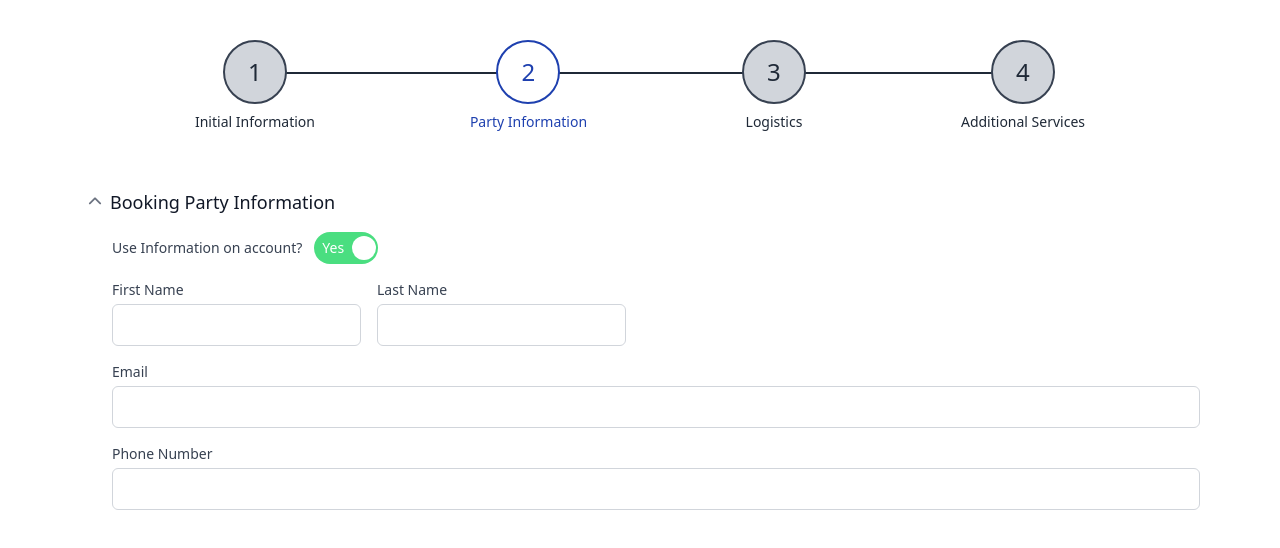
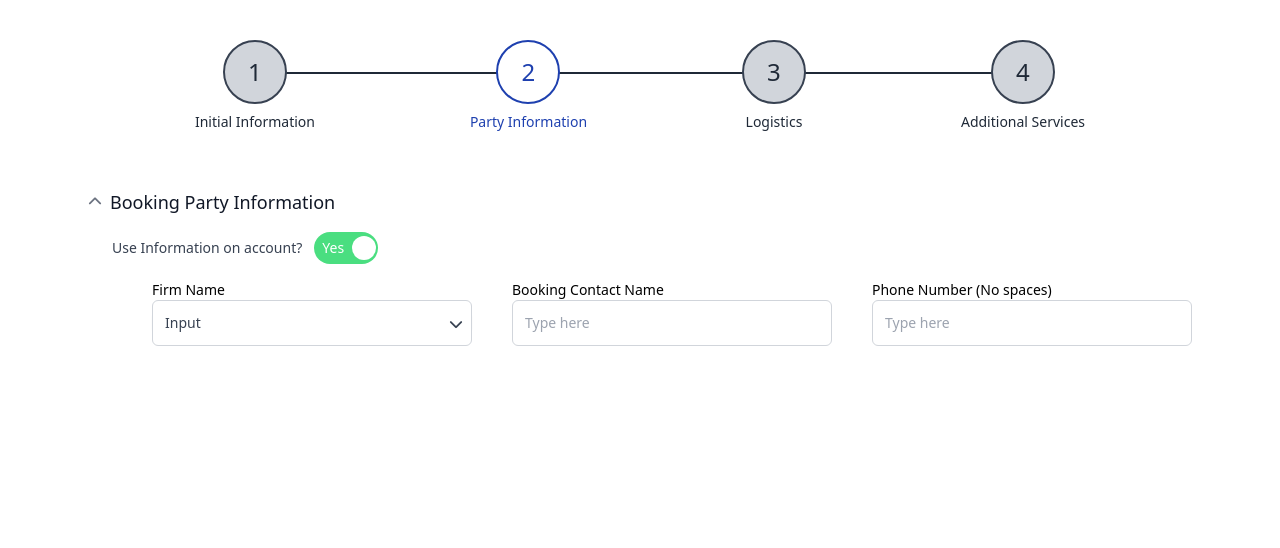
Before and after one commit to AvirukBasak/formease-internship-task, a Next.js app: page / in a window 1280 px wide. Shown: the top 548 px of the page. Built offline with nearby package versions, Linux system fonts and the light colour scheme.

Commit message:
width bugifix

```diff
--- a/src/components/DatePicker.tsx
+++ b/src/components/DatePicker.tsx
@@ -10,7 +10,7 @@ export default function DatePicker({ onDateSet }: DatePickerProps): JSX.Element
     <input
       className="
         inline-flex justify-between
-        md:w-56
+        w-full
         rounded-md border border-gray-300
         px-3 py-3
         bg-white
--- a/src/components/DropDownList.tsx
+++ b/src/components/DropDownList.tsx
@@ -17,15 +17,14 @@ export default function DropDownList({ list, defaultSelection = "", onSelect }:
   }, [selection]);
 
   return (
-    <div className="relative inline-block text-left">
+    <div className="relative inline-block text-left w-full">
       <div>
-        <span className="rounded-md shadow-sm">
+        <span className="rounded-md shadow-sm w-full">
           <button
             type="button"
             className="
               inline-flex justify-between
               w-full
-              md:w-56
               rounded-md border border-gray-300
               px-2 pl-3 py-3
               bg-white
@@ -48,7 +47,7 @@ export default function DropDownList({ list, defaultSelection = "", onSelect }:
           className="
             origin-top-right
             absolute right-0
-            mt-1 md:w-56
+            mt-1 w-full
             rounded-md
             shadow-lg bg-white ring-1 ring-black ring-opacity-5 divide-y divide-gray-100"
           role="menu"
--- /dev/null
+++ b/src/components/LabelWrapper.tsx
@@ -0,0 +1,17 @@
+interface LaelWrapperProps {
+  label?: string
+  children: JSX.Element
+  showLabel?: boolean
+  width?: string
+}
+
+export default function LabelWrapper({ label = "&nbsp;", children, showLabel = true, width = "w-56" }: LaelWrapperProps): JSX.Element {
+  return (
+    <>
+      <div className={width}>
+        {showLabel && <label className="mr-auto text-sm font-thin text-black block">{label}</label>}
+        {children}
+      </div>
+    </>
+  )
+}
--- a/src/components/Navigator.tsx
+++ b/src/components/Navigator.tsx
@@ -9,8 +9,8 @@ interface NavigatorProps {
 export default function Navigator({ labels, pages, defaultPage = 0 }: NavigatorProps): JSX.Element {
   const [currentPage, setCurrentPage] = useState(defaultPage);
   return (
-    <div className="md:w-full flex flex-col items-center">
-      <div className="md:w-full flex flex-row justify-evenly">
+    <div className="w-full flex flex-col items-center">
+      <div className="w-full flex flex-row justify-evenly">
         <div className="h-0.5 bg-gray-800 absolute -z-10" style={{ width: "57%", top: "4.5rem" }} />
         {labels.map((label, index) => {
           return (
--- a/src/components/SectionCollapsable.tsx
+++ b/src/components/SectionCollapsable.tsx
@@ -24,7 +24,7 @@ export default function SectionCollapsable({ title, children, defaultCollapsed =
         </button>
         <h2 className="ml-2 text-lg font-medium text-gray-900">{title}</h2>
       </div>
-      <div className={`${collapsed ? "hidden" : "block"} mt-4`}>
+      <div className={`w-full ${collapsed ? "hidden" : "block"} mt-4`}>
         {children}
       </div>
     </>
--- a/src/components/TextField.tsx
+++ b/src/components/TextField.tsx
@@ -3,22 +3,23 @@ import React, { useState } from "react"
 interface TextFieldProps {
   placeholder?: string
   onTextSet?: (text: string) => void
+  type?: string
 }
 
-export default function TextField({ onTextSet, placeholder }: TextFieldProps): JSX.Element {
+export default function TextField({ onTextSet, placeholder, type = "text" }: TextFieldProps): JSX.Element {
   const [text, setText] = useState<string>("");
   return (
     <input
       className="
         inline-flex justify-between
-        md:w-56
+        w-full
         rounded-md border border-gray-300
         px-3 py-3
         bg-white
-        text-gray-700
+        text-sm text-gray-700
         hover:bg-gray-50
         focus:outline-none focus:ring-2 focus:ring-offset-2 focus:ring-offset-gray-100"
-      type="text"
+      type={type}
       placeholder={placeholder || "Type here"}
       value={text}
       onChange={e => {
--- a/src/components/TimePicker.tsx
+++ b/src/components/TimePicker.tsx
@@ -10,11 +10,11 @@ export default function TimePicker({ onTimeSet }: TimePickerProps): JSX.Element
     <input
       className="
         inline-flex justify-between
-        md:w-56
+        w-full
         rounded-md border border-gray-300
         px-3 py-3
         bg-white
-        text-gray-700
+        text-sm text-gray-700
         hover:bg-gray-50
         focus:outline-none focus:ring-2 focus:ring-offset-2 focus:ring-offset-gray-100"
       type="time"
--- /dev/null
+++ b/src/components/pagePartyInfo.tsx
@@ -0,0 +1,54 @@
+import React, { useState } from 'react'
+import ToggleSwitch from '@/components/ToggleSwitch'
+import SectionCollapsable from '@/components/SectionCollapsable'
+import DropDownList from '@/components/DropDownList';
+import LabelWrapper from '@/components/LabelWrapper';
+import TextField from '@/components/TextField';
+
+function AccountInformation(): JSX.Element {
+  return (
+    <>
+      <div className="w-full">
+        <div className="flex flex-row justify-evenly">
+
+          <LabelWrapper label="Firm Name" width="w-80">
+            <DropDownList list={
+              "Lorem ipsum dolor sit amet consectetur adipiscing elit"
+                .split(" ")
+                .map(word => word[0].toUpperCase() + word.slice(1))
+            } onSelect={() => null} />
+          </LabelWrapper>
+
+          <LabelWrapper label="Booking Contact Name" width="w-80">
+            <TextField type="text" />
+          </LabelWrapper>
+
+          <LabelWrapper label="Phone Number (No spaces)" width="w-80">
+            <TextField type="tel" />
+          </LabelWrapper>
+
+        </div>
+      </div>
+
+      <div className="justify-around">
+      </div>
+    </>
+  )
+}
+
+export default function PagePartyInfo(): JSX.Element {
+  const [useAccountInfo, setUseAccountInfo] = useState(true);
+  return (
+    <>
+      <SectionCollapsable title="Booking Party Information" /*subtitle=""*/>
+        <>
+          <div className="ml-8 flex items-center">
+            <label className="mr-3 text-sm font-medium text-gray-700">Use Information on account?</label>
+            <ToggleSwitch defState={useAccountInfo} onStateChange={newState => setUseAccountInfo(newState)} />
+          </div>
+          {useAccountInfo && <div className="md:w-full ml-8 mt-4"><AccountInformation /></div>}
+        </>
+      </SectionCollapsable>
+    </>
+  )
+}
--- a/src/pages/index.tsx
+++ b/src/pages/index.tsx
@@ -1,8 +1,8 @@
 import React from 'react'
 import { Inter } from 'next/font/google'
-import PagePartyInfo from '@/pages/pagePartyinfo'
-import PageLogistics from '@/pages/pageLogistics'
-import PageAdditonalSrv from '@/pages/pageAdditionalSrv'
+import PagePartyInfo from '@/components/pagePartyInfo'
+import PageLogistics from '@/components/pageLogistics'
+import PageAdditonalSrv from '@/components/pageAdditionalSrv'
 import Navigator from '@/components/Navigator'
 
 const inter = Inter({ subsets: ['latin'] })
--- a/src/pages/pagePartyInfo.tsx
+++ /dev/null
@@ -1,47 +0,0 @@
-import React, { useState } from 'react'
-import ToggleSwitch from '@/components/ToggleSwitch'
-import SectionCollapsable from '@/components/SectionCollapsable'
-
-function AccountInformation(): JSX.Element {
-  return (
-    <>
-      <div className="flex flex-col">
-        <div className="flex flex-row">
-          <div className="flex flex-col">
-            <label className="text-sm font-medium text-gray-700">First Name</label>
-            <input type="text" className="mt-1 p-2 rounded-md border border-gray-300" />
-          </div>
-          <div className="flex flex-col ml-4">
-            <label className="text-sm font-medium text-gray-700">Last Name</label>
-            <input type="text" className="mt-1 p-2 rounded-md border border-gray-300" />
-          </div>
-        </div>
-        <div className="flex flex-col mt-4">
-          <label className="text-sm font-medium text-gray-700">Email</label>
-          <input type="text" className="mt-1 p-2 rounded-md border border-gray-300" />
-        </div>
-        <div className="flex flex-col mt-4">
-          <label className="text-sm font-medium text-gray-700">Phone Number</label>
-          <input type="text" className="mt-1 p-2 rounded-md border border-gray-300" />
-        </div>
-      </div>
-    </>
-  )
-}
-
-export default function PagePartyInfo(): JSX.Element {
-  const [useAccountInfo, setUseAccountInfo] = useState(true);
-  return (
-    <>
-      <SectionCollapsable title="Booking Party Information" /*subtitle=""*/>
-        <>
-          <div className="ml-8 flex items-center">
-            <label className="mr-3 text-sm font-medium text-gray-700">Use Information on account?</label>
-            <ToggleSwitch defState={useAccountInfo} onStateChange={newState => setUseAccountInfo(newState)} />
-          </div>
-          {useAccountInfo && <div className="ml-8 mt-4"><AccountInformation /></div>}
-        </>
-      </SectionCollapsable>
-    </>
-  )
-}
```
Also changed, not shown: src/components/pageAdditionalSrv.tsx (renamed from src/pages/pageAdditionalSrv.tsx), src/components/pageLogistics.tsx (renamed from src/pages/pageLogistics.tsx).
